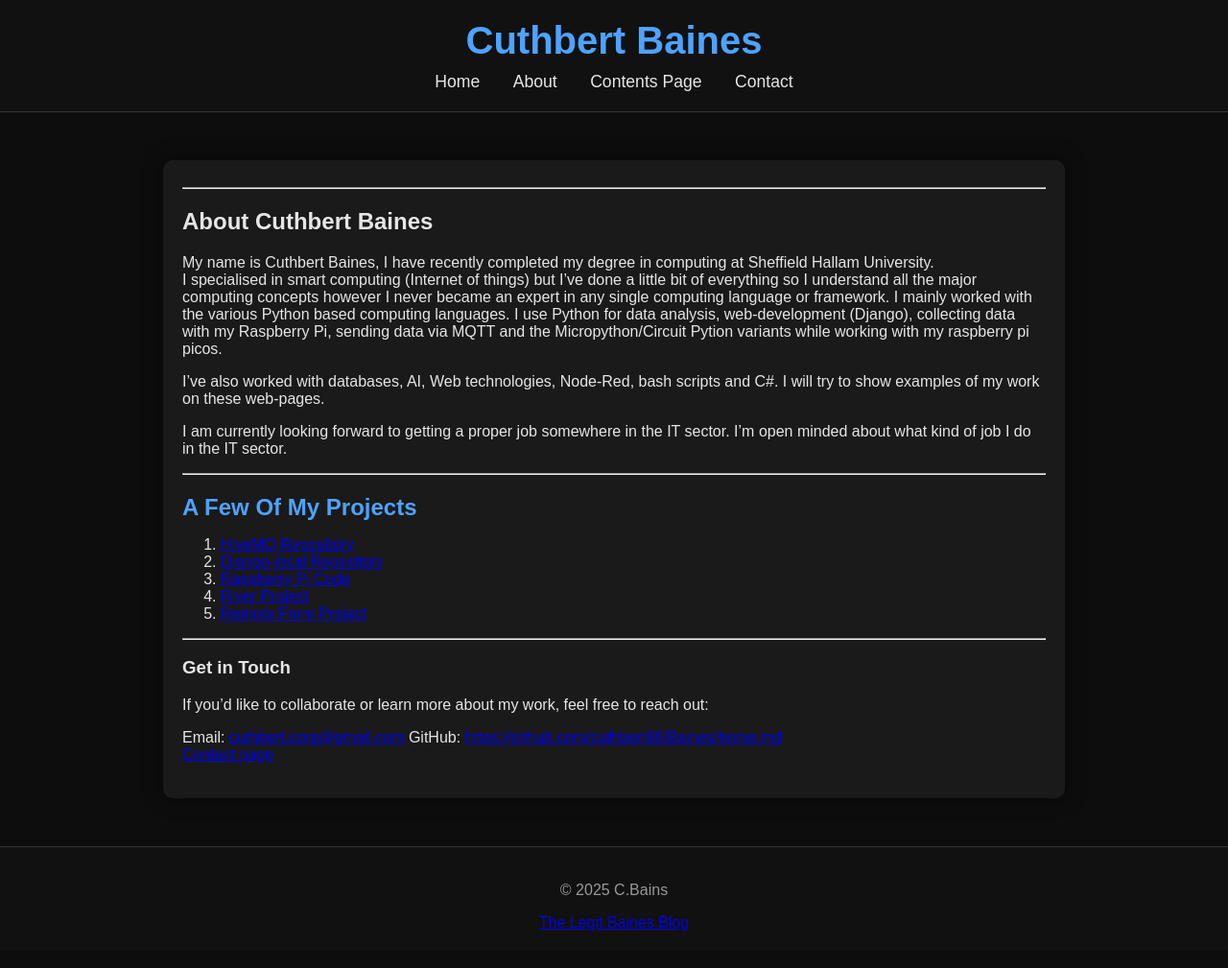
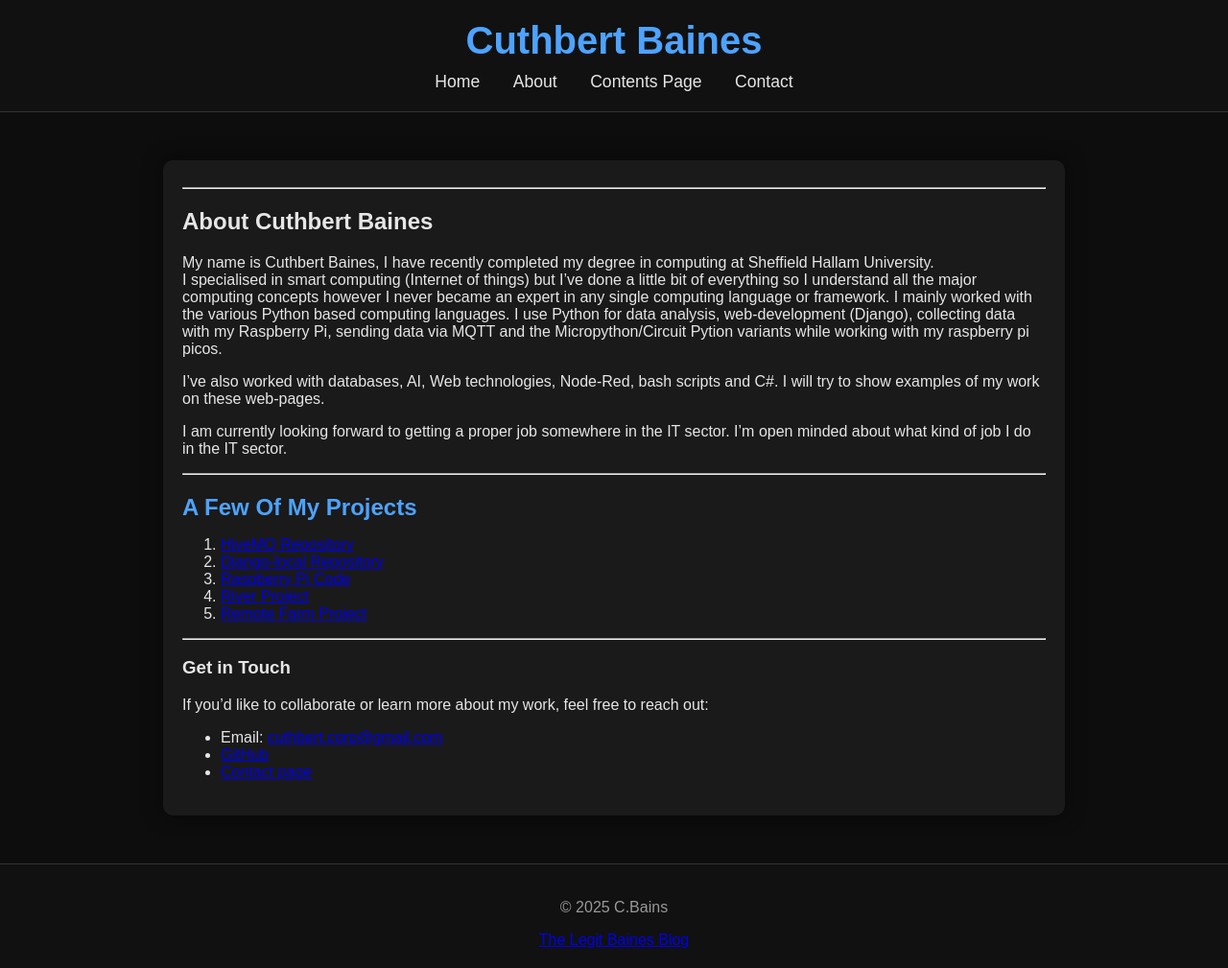
Before and after one commit to cuthbert86/cuthbert86.github.io, a Jekyll site: the page built from about.md, in a window 1280 px wide. Shown: the whole page at 96% size. Built offline with Jekyll 4.4.1, drawn with Linux system fonts in a browser that asks for light colours; some of the changed lines change nothing that is shown.

Commit message:
Refactor about.md for improved formatting

```diff
--- a/about.md
+++ b/about.md
@@ -40,6 +40,6 @@ of job I do in the IT sector.
 
 If you'd like to collaborate or learn more about my work, feel free to reach out:
 
-Email: <cuthbert.corp@gmail.com>
-GitHub: <https://github.com/cuthbert86/Baines/home.md>
-[Contact page](contact)
+- Email: <cuthbert.corp@gmail.com>
+- [GitHub](https://github.com/cuthbert86)
+- [Contact page](contact)
```
